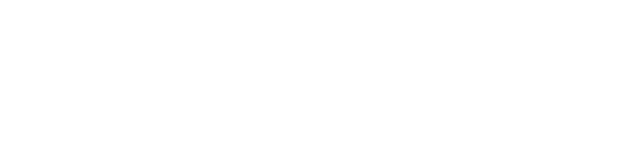
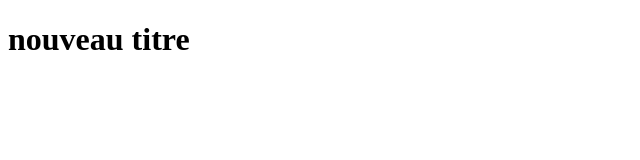
Before and after one commit to PatrickTaburet/git_test, a plain HTML site: page index.html in a window 1280 px wide. Shown: the whole page, without its empty margins (0-640 px from the left). Drawn offline with Linux system fonts and the light colour scheme.

Commit message:
nouveau titre

```diff
--- a/index.html
+++ b/index.html
@@ -4,6 +4,7 @@
     <meta charset="UTF-8">
     <meta name="viewport" content="width=device-width, initial-scale=1.0">
     <title>premier projet git</title>
+    <h1>nouveau titre</h1>
 </head>
 <body>
 
```
